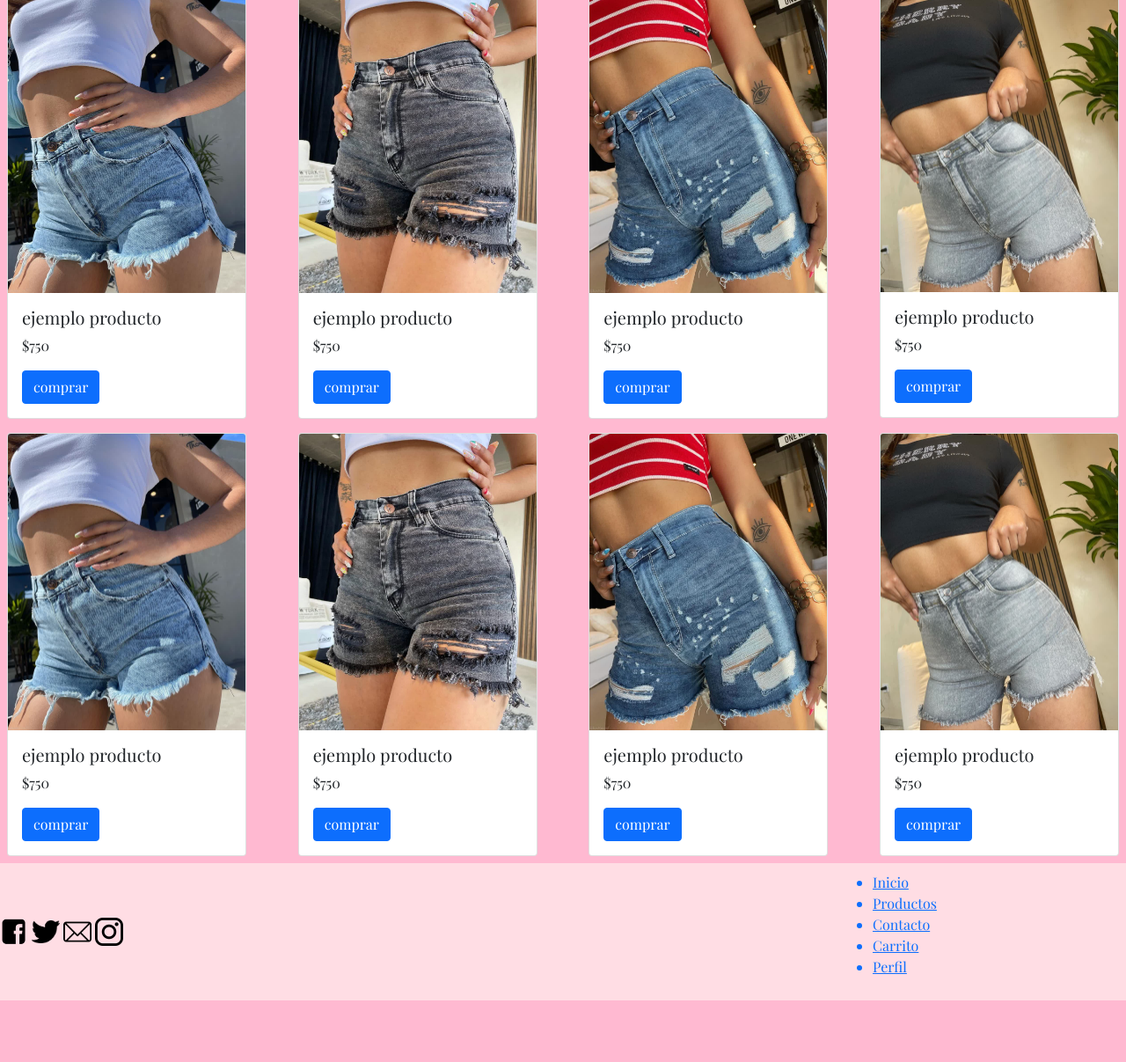
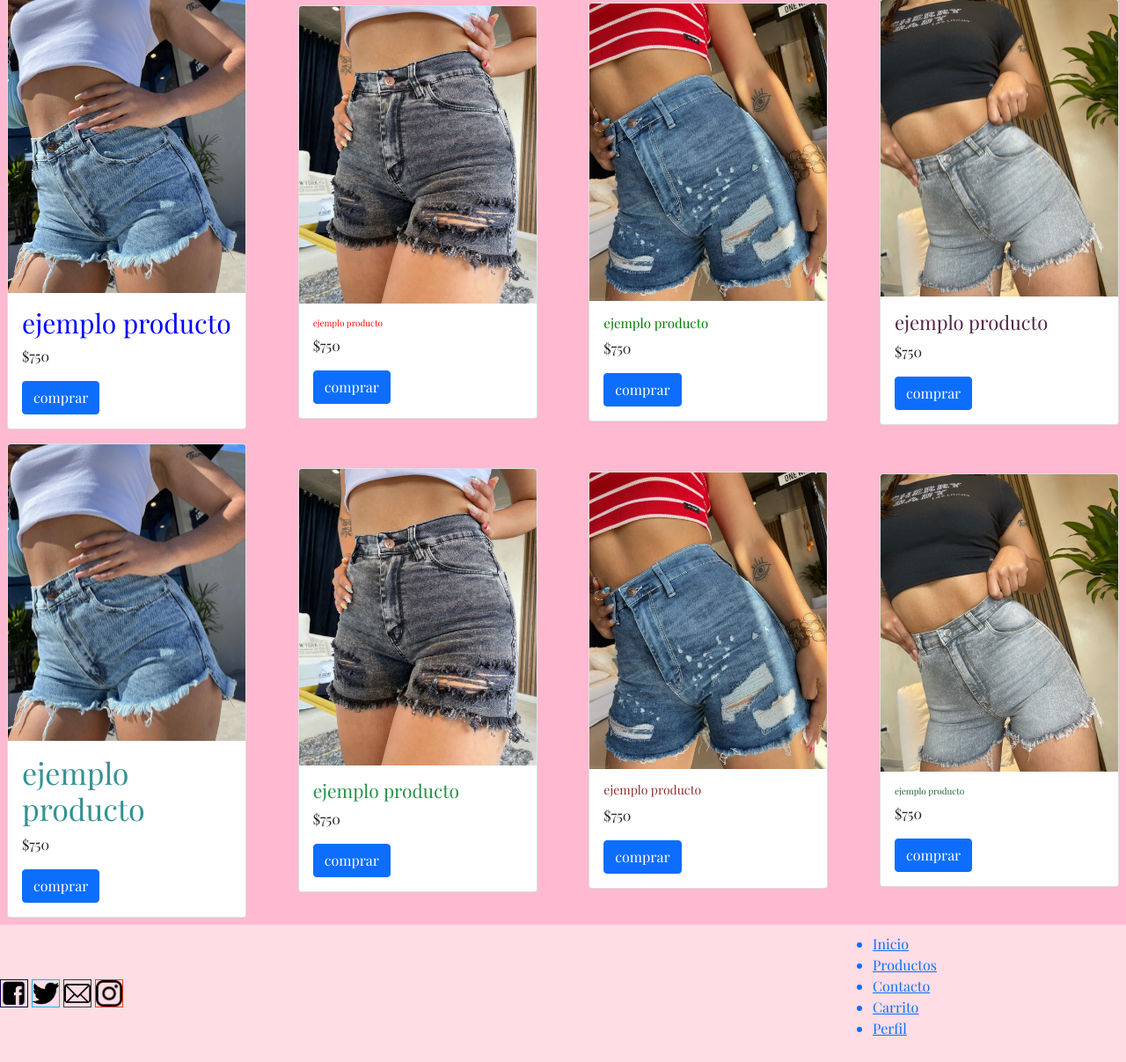
Before and after one commit to Lucas-Lopez/Intensas, a website: page index.html in a window 1280 px wide. Shown: the part 681-1888 px from the top of the page at 88% size. Before the commit the page ends 1818 px from the top, so only its background shows below. Drawn offline with nearby package versions, Linux system fonts and the light colour scheme; grey boxes are pictures that could not be loaded.

Commit message:
agregue mixin, map y extend

```diff
--- a/index.html
+++ b/index.html
@@ -24,8 +24,8 @@
           </form>
         </div>
         <section class="perfil">
-            <a href="perfil.html">  <img src="img/perfil.png"   alt="Link al perfil"    class="imgLogo"> </a>
-            <a href="carrito.html"> <img src="img/carrito.png"  alt="Link al carrito"  class="imgLogo"> </a>
+            <a href="perfil.html">  <img src="img/perfil.png"   alt="Link al perfil"    class="imgLogoBordered"> </a>
+            <a href="carrito.html"> <img src="img/carrito.png"  alt="Link al carrito"   class="imgLogoBordered"> </a>
         </section>
     </header>
 
@@ -70,7 +70,7 @@
       <div class="card">
         <img src="img/producto1.jpeg" class="card-img-top" alt="Producto 1">
         <div class="card-body">
-          <h5 class="card-title">ejemplo producto</h5>
+          <h5 class="card-title ejMixin1">ejemplo producto</h5>
           <p class="card-text">$750</p>
           <a href="#" class="btn btn-primary">comprar</a>
         </div>
@@ -78,7 +78,7 @@
         <div class="card">
           <img src="img/producto2.jpeg" class="card-img-top" alt="Producto 2">
           <div class="card-body">
-            <h5 class="card-title">ejemplo producto</h5>
+            <h5 class="card-title ejMixin2">ejemplo producto</h5>
             <p class="card-text">$750</p>
             <a href="#" class="btn btn-primary">comprar</a>
           </div>
@@ -86,7 +86,7 @@
           <div class="card">
             <img src="img/producto3.jpeg" class="card-img-top" alt="Producto 3">
             <div class="card-body">
-              <h5 class="card-title">ejemplo producto</h5>
+              <h5 class="card-title ejMixin3">ejemplo producto</h5>
               <p class="card-text">$750</p>
               <a href="#" class="btn btn-primary">comprar</a>
             </div>
@@ -94,7 +94,7 @@
             <div class="card">
               <img src="img/producto4.jpeg" class="card-img-top" alt="Producto 4">
               <div class="card-body">
-                <h5 class="card-title">ejemplo producto</h5>
+                <h5 class="card-title ejMixin4">ejemplo producto</h5>
                 <p class="card-text">$750</p>
                 <a href="#" class="btn btn-primary">comprar</a>
               </div>
@@ -102,7 +102,7 @@
               <div class="card">
                 <img src="img/producto1.jpeg" class="card-img-top" alt="Producto 1">
                 <div class="card-body">
-                  <h5 class="card-title">ejemplo producto</h5>
+                  <h5 class="card-title ejMixin5">ejemplo producto</h5>
                   <p class="card-text">$750</p>
                   <a href="#" class="btn btn-primary">comprar</a>
                 </div>
@@ -110,7 +110,7 @@
                 <div class="card">
                   <img src="img/producto2.jpeg" class="card-img-top" alt="Producto 2">
                   <div class="card-body">
-                    <h5 class="card-title">ejemplo producto</h5>
+                    <h5 class="card-title ejMixin6">ejemplo producto</h5>
                     <p class="card-text">$750</p>
                     <a href="#" class="btn btn-primary">comprar</a>
                   </div>
@@ -118,14 +118,14 @@
                 <div class="card">
                   <img src="img/producto3.jpeg" class="card-img-top" alt="Producto 3">
                   <div class="card-body">
-                    <h5 class="card-title">ejemplo producto</h5>
+                    <h5 class="card-title ejMixin7">ejemplo producto</h5>
                     <p class="card-text">$750</p>
                     <a href="#" class="btn btn-primary">comprar</a>
                   </div>
                 </div>   <div class="card">
                   <img src="img/producto4.jpeg" class="card-img-top" alt="Producto 4">
                   <div class="card-body">
-                    <h5 class="card-title">ejemplo producto</h5>
+                    <h5 class="card-title ejMixin8">ejemplo producto</h5>
                     <p class="card-text">$750</p>
                     <a href="#" class="btn btn-primary">comprar</a>
                   </div>
@@ -137,10 +137,10 @@
 
     <footer class="gridFooter">
         <div class="redes">
-            <a href="https://www.facebook.com/Intensas-108751921688913" target="blank"><img src="img/facebook.png"  alt="Logo de Facebook"  class="imgRed" ></a>
-            <a href="https://www.twitter.com"                           target="blank"><img src="img/twitter.png"   alt="Logo de Twitter"   class="imgRed" ></a>
-            <a href="mailto:maildeejemplo@gmail.com"                    target="blank"><img src="img/mail.png"      alt="Logo de Mail"      class="imgRed" ></a>
-            <a href="https://www.instagram.com/intensas_in/"            target="blank"><img src="img/instagram.png" alt="Logo de Instagram" class="imgRed" ></a>
+            <a href="https://www.facebook.com/Intensas-108751921688913" target="blank"><img src="img/facebook.png"  alt="Logo de Facebook"  class="imgRed borde-facebook" ></a>
+            <a href="https://www.twitter.com"                           target="blank"><img src="img/twitter.png"   alt="Logo de Twitter"   class="imgRed borde-twitter" ></a>
+            <a href="mailto:maildeejemplo@gmail.com"                    target="blank"><img src="img/mail.png"      alt="Logo de Mail"      class="imgRed borde-mail" ></a>
+            <a href="https://www.instagram.com/intensas_in/"            target="blank"><img src="img/instagram.png" alt="Logo de Instagram" class="imgRed borde-instagram" ></a>
         </div>
 
         <div class="mapa">
--- a/scss/origen.scss
+++ b/scss/origen.scss
@@ -37,6 +37,10 @@ body{
             animation-name: caida;
            animation-duration: 2s;
            }
+        .imgLogoBordered{
+            @extend .imgLogo;
+            border: solid black 3px;
+        }
         div.buscar{
             display: flex;
             .buscarImg{
@@ -64,6 +68,8 @@ body{
                 }
             }
         }
+
+    }
     section#productos{
         grid-area: productos;
         display: flex;
@@ -72,6 +78,36 @@ body{
         align-items: center;
         align-content: space-around;
         justify-content: space-between;
+        @mixin texto($color, $tamanio){
+            color: $color;
+            font-size: $tamanio;
+        }
+        .ejMixin1{
+            @include texto(blue, 30px)
+        }
+        .ejMixin2{
+            @include texto(red, 10px)
+        }
+        .ejMixin3{
+            @include texto(green, 15px)
+        }
+        .ejMixin4{
+            @include texto(rgb(82, 39, 72), 22px)
+        }
+        .ejMixin5{
+            @include texto(rgb(53, 146, 146), 34px)
+        }
+        .ejMixin6{
+            @include texto(rgb(38, 145, 70), 21px)
+        }
+        .ejMixin7{
+            @include texto(rgb(143, 46, 46), 14px)
+        }
+        .ejMixin8{
+            @include texto(rgb(32, 95, 51), 10px)
+        }
+
+
     }
     #gridContacto {
         display: grid;
@@ -152,7 +188,6 @@ body{
     .carouselEjemplo{
     width: 100%;
     }
-    }
     footer{
         display: grid;
         grid-area: footer;
@@ -169,6 +204,17 @@ body{
                 height: 2em;
                 width: 2em;
             }
+            $bordes:(
+                twitter: #10b6f8,
+                facebook: #0e005a,
+                mail: #353a3d,
+                instagram: #f83f10
+            );
+            @each $red, $redColor in $bordes{
+                .borde-#{$red} {
+                    border: solid 1px $redColor;
+                }
+            }
         }
         .mapa{
         grid-area: mapa;
```
Also changed, not shown: css/destino.css. Lines whose indentation alone changed are shown as unchanged.
